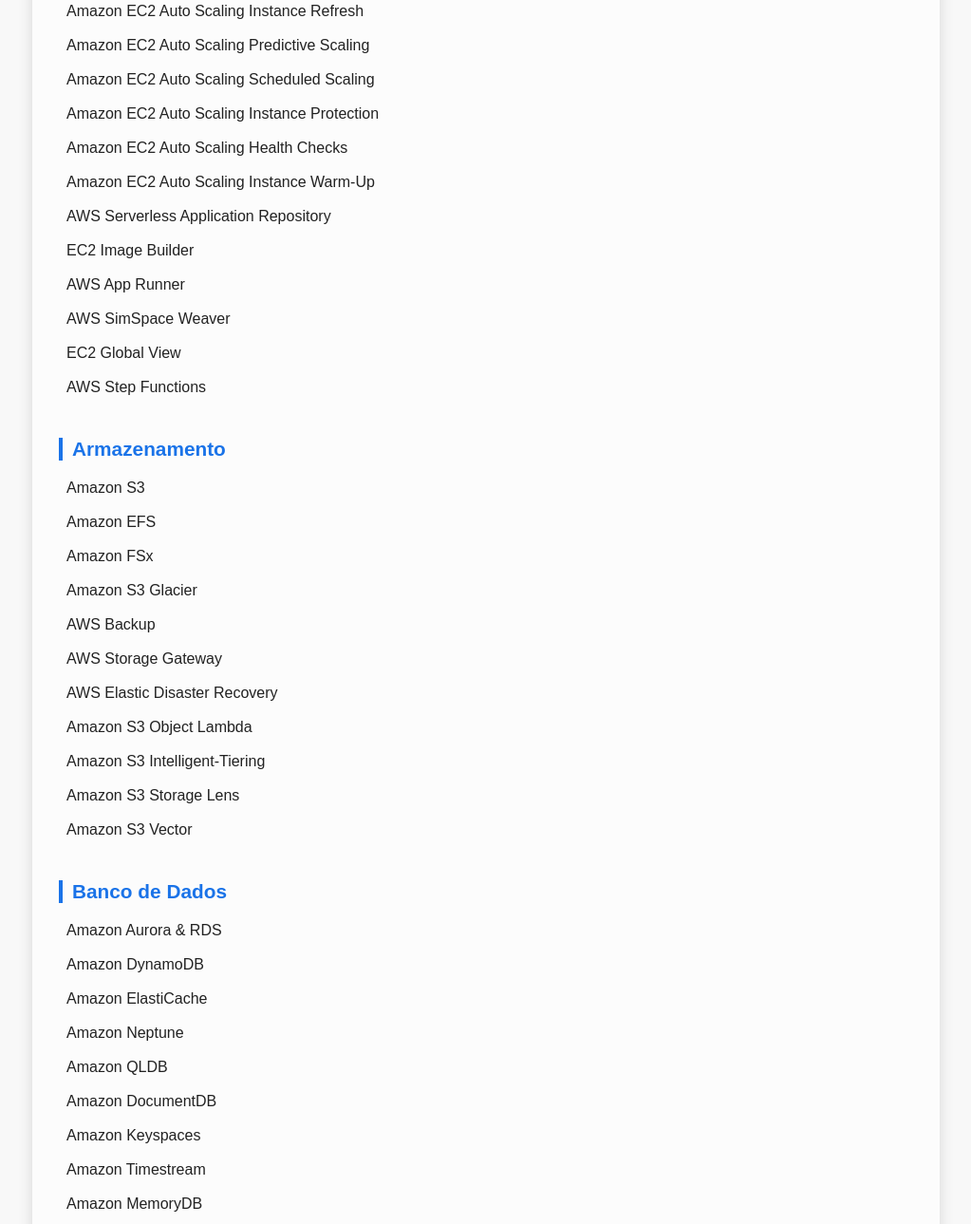
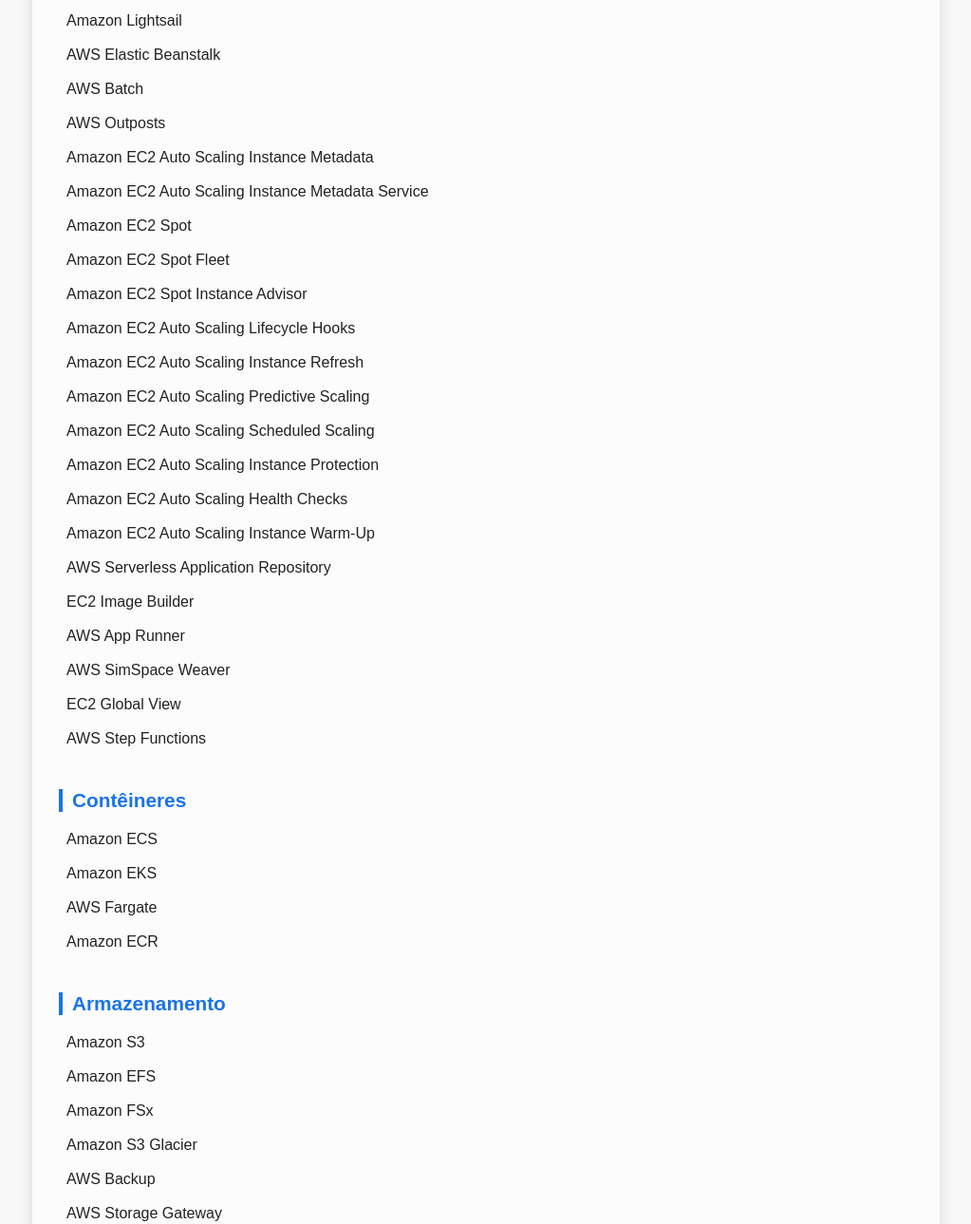
Before and after one commit to rogtavares/AWS_getavares.github.io, a plain HTML site: page index.html in a window 1280 px wide. Shown: the part 1195-2484 px from the top of the page at 95% size, without its empty margins (128-1151 px from the left). Drawn offline with Linux system fonts and the light colour scheme.

Commit message:
commint 126 bug8

```diff
--- a/index.html
+++ b/index.html
@@ -382,6 +382,30 @@
     ]
   },
   {
+    categoria: 'Desenvolvimento Web & Mobile',
+    servicos: [
+      {nome: 'AWS Amplify', url: 'https://aws.amazon.com/amplify/'},
+      {nome: 'Amazon API Gateway', url: 'https://aws.amazon.com/api-gateway/'},
+      {nome: 'AWS AppSync', url: 'https://aws.amazon.com/appsync/'},
+      {nome: 'AWS Device Farm', url: 'https://aws.amazon.com/device-farm/'}
+    ]
+  },
+  {
+    categoria: 'Contêineres',
+    servicos: [
+      {nome: 'Amazon ECS', url: 'https://aws.amazon.com/ecs/'},
+      {nome: 'Amazon EKS', url: 'https://aws.amazon.com/eks/'},
+      {nome: 'AWS Fargate', url: 'https://aws.amazon.com/fargate/'},
+      {nome: 'Amazon ECR', url: 'https://aws.amazon.com/ecr/'}
+    ]
+  },
+  {
+    categoria: 'Mapas e Localização',
+    servicos: [
+      {nome: 'Amazon Location Service', url: 'https://aws.amazon.com/location/'}
+    ]
+  },
+  {
     categoria: 'Robótica',
     servicos: [
       {nome: 'AWS RoboMaker', url: 'https://aws.amazon.com/robomaker/'}
@@ -469,48 +493,46 @@
     servicos: [
       {nome: 'GitHub', url: 'https://github.com/rogtavares'},
       {nome: 'LinkedIn', url: 'https://www.linkedin.com/in/rogtavares/'},
-      {nome: 'Portfólio', url: 'https://rogeriotavares.myportfolio.com/'},
+      {nome: 'Portfólio (Minhas ARTES)', url: 'https://rogeriotavares.myportfolio.com/'},
       {nome: 'Salesforce', url: 'https://www.salesforce.com/trailblazer/rogeriotavaresjtx4ba948fgj'}
     ]
   }
 ];
 
-// Exemplo de ordem personalizada:
 const ordemImportancia = [
+  'Rede Global de Regiões da AWS',
   'Computação',
+  'Contêineres',
   'Armazenamento',
   'Banco de Dados',
   'Redes e Entrega de Conteúdo',
-  'Mapas e Localização',
+  'Desenvolvimento Web & Mobile',
+  'Ferramentas do Desenvolvedor',
   'Segurança, Identidade e Conformidade',
   'Gerenciamento e Governança',
   'Monitoramento e Observabilidade',
   'Análise de Dados',
   'Machine Learning',
+  'Aplicativos Empresariais',
+  'Computação de Usuário Final',
   'Serviços de Mídia',
-  'Recuperação de Desastres',
-  'Desenvolvimento Web & Mobile',
-  'Ferramentas Visuais',
-  'Integração de Dados',
-  'AWS Professional Services',
+  'Migração e Transferência',
+  'Internet das Coisas (IoT)',
   'Desenvolvimento de Jogos',
-  'Internet das Coisas (IoT)',
+  'Mapas e Localização',
+  'Robótica',
+  'Satélite',
+  'Tecnologias Quânticas',
+  'Tecnologias de Saúde',
+  'Infraestrutura como Código',
+  'Java & SDKs',
   'Documentação do AWS',
   'Capacitação do Cliente',
   'Certificações AWS',
-  'Migração e Transferência',
-  'Infraestrutura como Código',
-  'Java & SDKs',
-  'Robótica',
-  'Tecnologias Quânticas',
-  'Tecnologias de Saúde',
-  'Satélite',
   '🔧 Ferramentas Externas/Terceirizadas',
-  '🎓 AULINHAS GÉ TAVARES AWS',
-  // ...adicione as demais na ordem desejada...
+  '🎓 AULINHAS GÉ TAVARES AWS'
 ];
 
-// Ordena conforme a ordem de importância, mas garante "Sobre o Gé Tavares" por último
 dados.sort((a, b) => {
   if (a.categoria === 'Sobre o Gé Tavares') return 1;
   if (b.categoria === 'Sobre o Gé Tavares') return -1;
@@ -532,7 +554,7 @@
         const filtrados = filtroLower === ''
             ? cat.servicos
             : categoriaCombina
-                ? cat.servicos // mostra todos os serviços se a categoria bate
+                ? cat.servicos
                 : cat.servicos.filter(s => s.nome.toLowerCase().includes(filtroLower));
         if (filtrados.length > 0) {
             encontrou = true;
```
